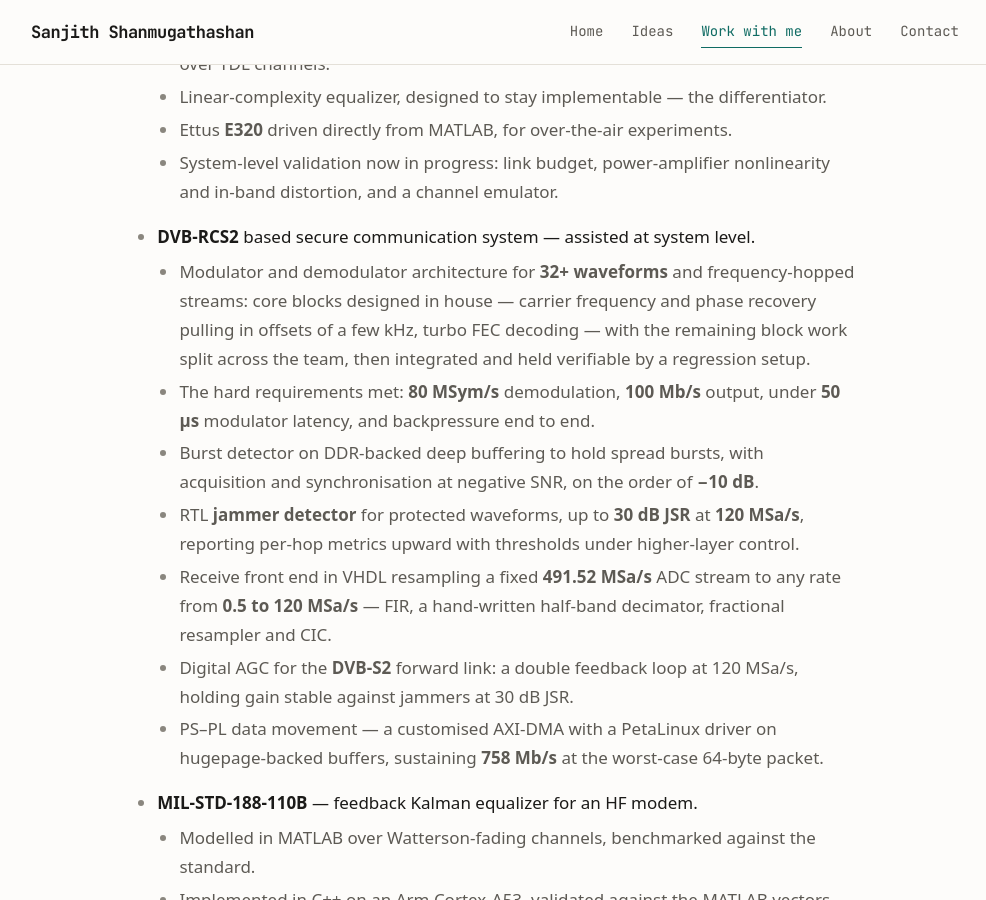
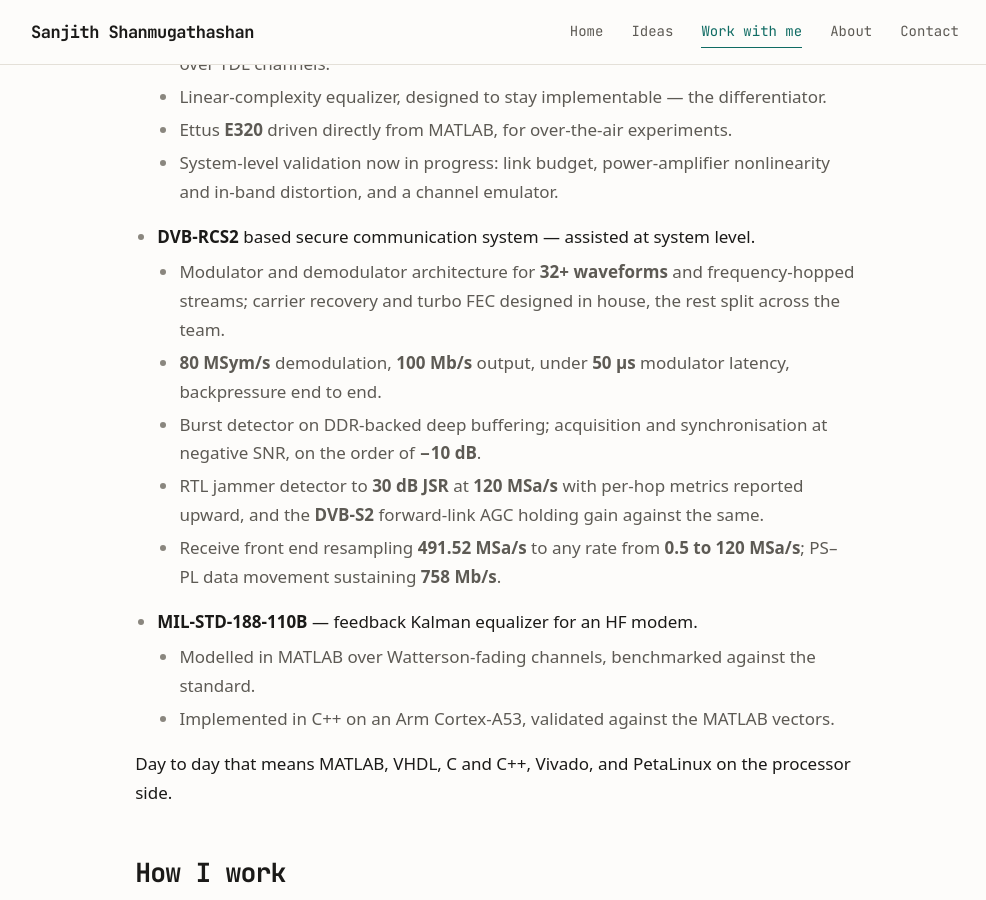
Before and after one commit to sanjith1999/sanjith1999.github.io, a Jekyll site: the page built from work.md, in a window 1280 px wide and 900 px high, scrolled down 1156 px. Shown: the whole window, without its empty margins (145-1131 px from the left). Built offline with Jekyll 4.4.1, drawn with Linux system fonts in a browser that asks for light colours; some web fonts are replaced.

Commit message:
WIP001: Cut the DVB-RCS2 entry to five dense points
Seven sub-bullets made the entry outweigh the page. Same facts in five
shorter lines: the architecture and team split, the throughput and
latency requirements, the burst detector, the jammer detector paired
with the DVB-S2 AGC, and the front end paired with the PS-PL datapath.

Co-Authored-By: Claude Opus 5 <noreply@anthropic.com>

```diff
--- a/work.md
+++ b/work.md
@@ -44,23 +44,16 @@ team builds it.
 
 - **DVB-RCS2** based secure communication system — assisted at system level.
   - Modulator and demodulator architecture for **32+ waveforms** and frequency-hopped
-    streams: core blocks designed in house — carrier frequency and phase recovery
-    pulling in offsets of a few kHz, turbo FEC decoding — with the remaining block work
-    split across the team, then integrated and held verifiable by a regression setup.
-  - The hard requirements met: **80 MSym/s** demodulation, **100 Mb/s** output, under
-    **50 µs** modulator latency, and backpressure end to end.
-  - Burst detector on DDR-backed deep buffering to hold spread bursts, with acquisition
-    and synchronisation at negative SNR, on the order of **−10 dB**.
-  - RTL **jammer detector** for protected waveforms, up to **30 dB JSR** at
-    **120 MSa/s**, reporting per-hop metrics upward with thresholds under higher-layer
-    control.
-  - Receive front end in VHDL resampling a fixed **491.52 MSa/s** ADC stream to any rate
-    from **0.5 to 120 MSa/s** — FIR, a hand-written half-band decimator, fractional
-    resampler and CIC.
-  - Digital AGC for the **DVB-S2** forward link: a double feedback loop at 120 MSa/s,
-    holding gain stable against jammers at 30 dB JSR.
-  - PS–PL data movement — a customised AXI-DMA with a PetaLinux driver on
-    hugepage-backed buffers, sustaining **758 Mb/s** at the worst-case 64-byte packet.
+    streams; carrier recovery and turbo FEC designed in house, the rest split across the
+    team.
+  - **80 MSym/s** demodulation, **100 Mb/s** output, under **50 µs** modulator latency,
+    backpressure end to end.
+  - Burst detector on DDR-backed deep buffering; acquisition and synchronisation at
+    negative SNR, on the order of **−10 dB**.
+  - RTL jammer detector to **30 dB JSR** at **120 MSa/s** with per-hop metrics reported
+    upward, and the **DVB-S2** forward-link AGC holding gain against the same.
+  - Receive front end resampling **491.52 MSa/s** to any rate from **0.5 to 120 MSa/s**;
+    PS–PL data movement sustaining **758 Mb/s**.
 
 - **MIL-STD-188-110B** — feedback Kalman equalizer for an HF modem.
   - Modelled in MATLAB over Watterson-fading channels, benchmarked against the standard.
```
